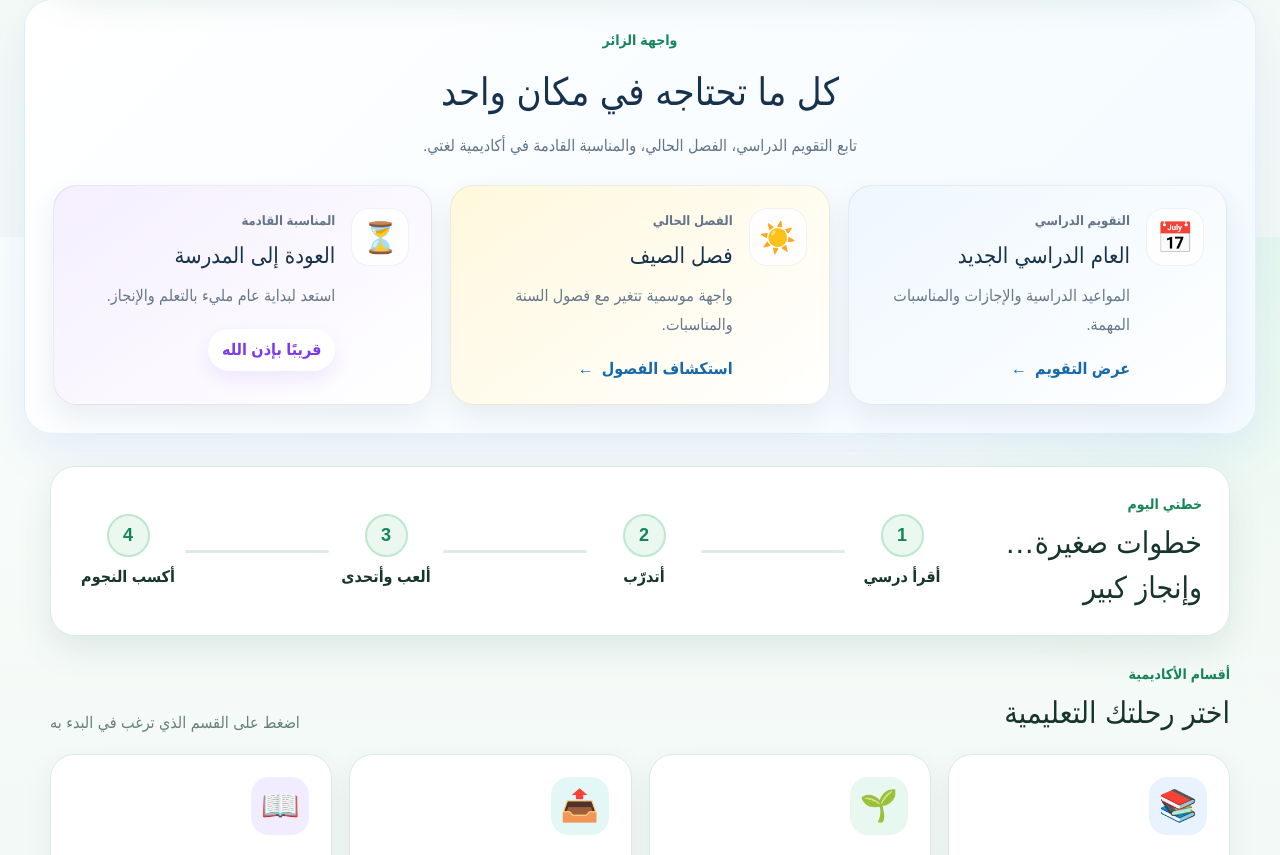
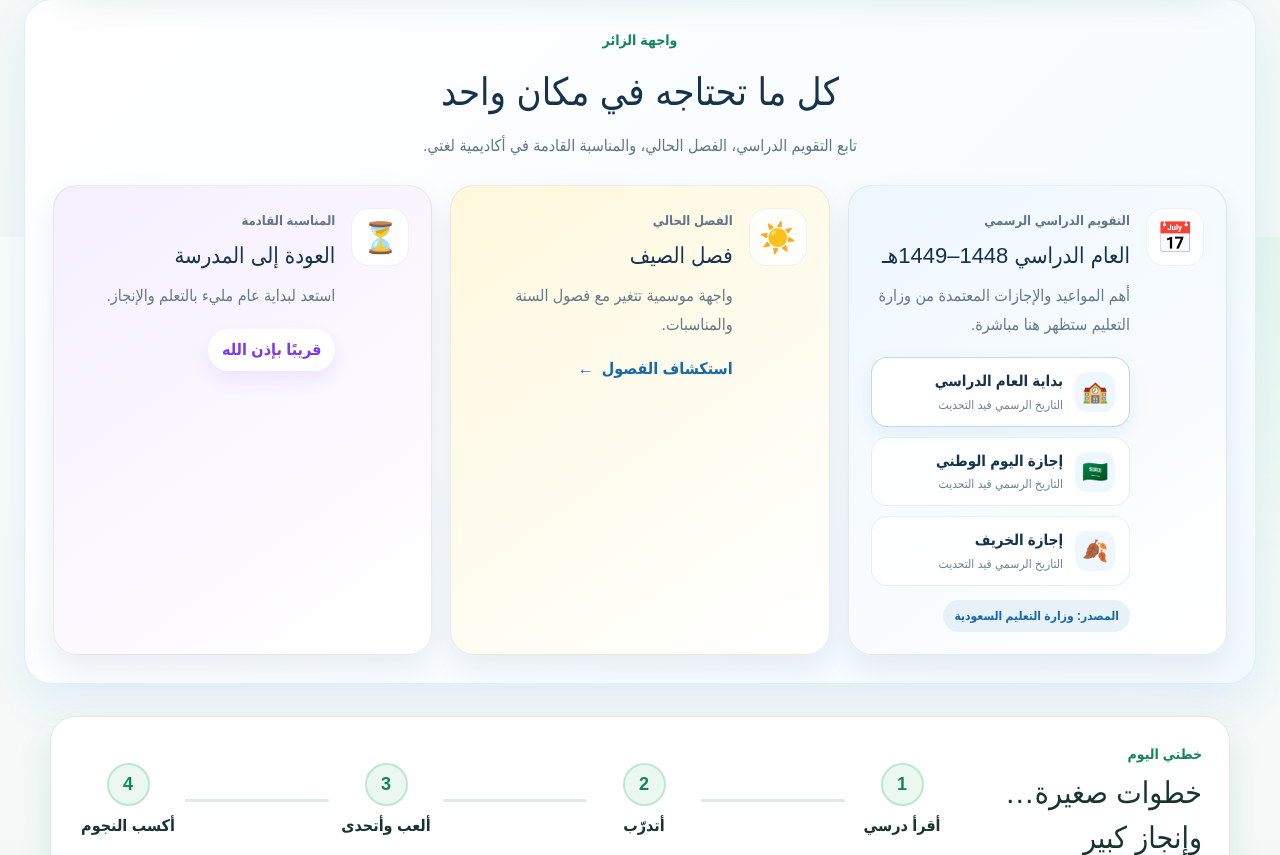
Before and after one commit to a31164949-blip/lughati-academy, a Next.js app in the folder lughati-next/: page / in a window 1280 px wide. Shown: the part 563-1418 px from the top of the page. Built offline with nearby package versions, Linux system fonts and the light colour scheme.

Commit message:
Show academic calendar on homepage

```diff
--- a/lughati-next/app/globals.css
+++ b/lughati-next/app/globals.css
@@ -2504,3 +2504,87 @@ a {
     font-size: 20px;
   }
 }
+/* =========================
+   Academic Calendar Card
+========================= */
+
+.academic-calendar-card {
+  align-items: flex-start;
+}
+
+.academic-calendar-content {
+  flex: 1;
+  min-width: 0;
+}
+
+.academic-calendar-events {
+  display: grid;
+  gap: 10px;
+  margin-top: 18px;
+}
+
+.academic-calendar-event {
+  display: flex;
+  align-items: center;
+  gap: 12px;
+  padding: 12px 14px;
+  border-radius: 16px;
+  background: rgba(255, 255, 255, 0.78);
+  border: 1px solid rgba(23, 105, 170, 0.1);
+}
+
+.academic-calendar-event.active-event {
+  background: #ffffff;
+  border-color: rgba(23, 105, 170, 0.25);
+  box-shadow: 0 8px 20px rgba(23, 105, 170, 0.08);
+}
+
+.calendar-event-icon {
+  width: 40px;
+  height: 40px;
+  flex: 0 0 40px;
+  display: grid;
+  place-items: center;
+  border-radius: 12px;
+  background: #eef7ff;
+  font-size: 21px;
+}
+
+.academic-calendar-event div {
+  display: grid;
+  gap: 3px;
+}
+
+.academic-calendar-event strong {
+  color: #17324d;
+  font-size: 15px;
+}
+
+.academic-calendar-event small {
+  color: #718096;
+  font-size: 12px;
+}
+
+.calendar-official-note {
+  display: inline-flex;
+  margin-top: 14px;
+  padding: 7px 11px;
+  border-radius: 999px;
+  background: rgba(23, 105, 170, 0.08);
+  color: #1769aa;
+  font-size: 12px;
+  font-weight: 700;
+}
+
+@media (max-width: 600px) {
+  .academic-calendar-event {
+    padding: 11px;
+  }
+
+  .calendar-event-icon {
+    width: 36px;
+    height: 36px;
+    flex-basis: 36px;
+    font-size: 19px;
+  }
+}
--- a/lughati-next/app/page.tsx
+++ b/lughati-next/app/page.tsx
@@ -204,19 +204,50 @@ useEffect(() => {
   </div>
 
   <div className="visitor-dashboard-grid">
-    <article className="visitor-info-card calendar-card">
-      <div className="visitor-card-icon">📅</div>
-      <div>
-        <span className="visitor-card-label">التقويم الدراسي</span>
-        <h3>العام الدراسي الجديد</h3>
-        <p>المواعيد الدراسية والإجازات والمناسبات المهمة.</p>
-        <Link href="/academic-calendar" className="visitor-card-link">
-          عرض التقويم
-          <span>←</span>
-        </Link>
+
+<article className="visitor-info-card calendar-card academic-calendar-card">
+  <div className="visitor-card-icon">📅</div>
+
+  <div className="academic-calendar-content">
+    <span className="visitor-card-label">التقويم الدراسي الرسمي</span>
+
+    <h3>العام الدراسي 1448–1449هـ</h3>
+
+    <p>
+      أهم المواعيد والإجازات المعتمدة من وزارة التعليم ستظهر هنا مباشرة.
+    </p>
+
+    <div className="academic-calendar-events">
+      <div className="academic-calendar-event active-event">
+        <span className="calendar-event-icon">🏫</span>
+        <div>
+          <strong>بداية العام الدراسي</strong>
+          <small>التاريخ الرسمي قيد التحديث</small>
+        </div>
       </div>
-    </article>
 
+      <div className="academic-calendar-event">
+        <span className="calendar-event-icon">🇸🇦</span>
+        <div>
+          <strong>إجازة اليوم الوطني</strong>
+          <small>التاريخ الرسمي قيد التحديث</small>
+        </div>
+      </div>
+
+      <div className="academic-calendar-event">
+        <span className="calendar-event-icon">🍂</span>
+        <div>
+          <strong>إجازة الخريف</strong>
+          <small>التاريخ الرسمي قيد التحديث</small>
+        </div>
+      </div>
+    </div>
+
+    <span className="calendar-official-note">
+      المصدر: وزارة التعليم السعودية
+    </span>
+  </div>
+</article>
     <article className="visitor-info-card season-card">
       <div className="visitor-card-icon">☀️</div>
       <div>
```
